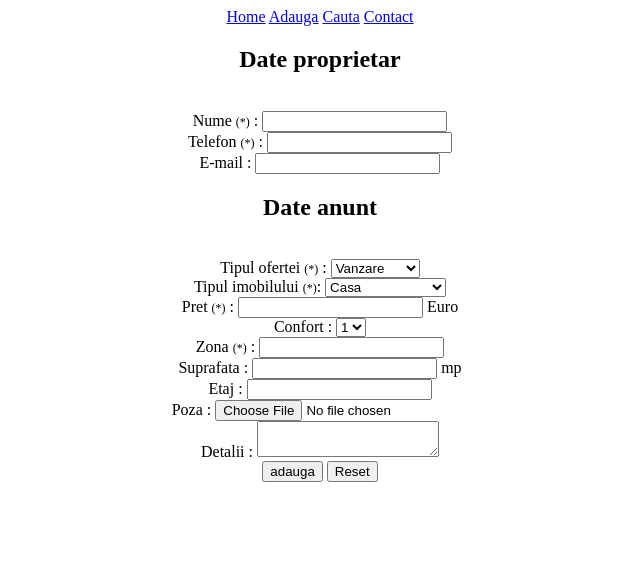
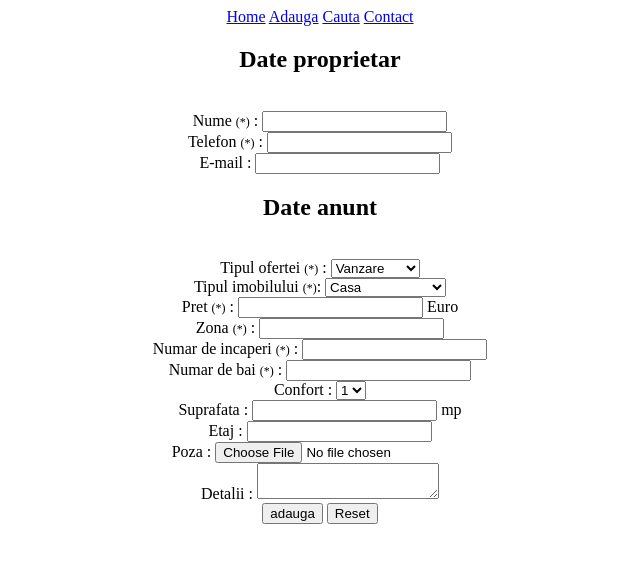
Before and after one commit to vladlep/emcproject, a PHP site: page /adauga.php?actiune=1 in a window 1280 px wide. Shown: the top 563 px of the page, without its empty margins (320-960 px from the left). Run offline with PHP 8.4, Linux system fonts and the light colour scheme.

Commit message:
am adugat valifari ale formularului inainte de a introduce in baa de date .

```diff
--- a/Adauga.php
+++ b/Adauga.php
@@ -49,16 +49,42 @@ function resize($nume_poza){
       $original_height= $original_size[1];
       imagecopyresampled($image_resized, $image_original, 0, 0, 0, 0, 80, 60, $original_width, $original_height);
       imagejpeg($image_resized, $imagine_mica, 100);
+	  }
 
+	function valid_prop($nume,$telefon,$email)
+	{
+	if(strcmp($nume,"")==0)
+	{
+	return "Nu ati introdus nici un nume";
+	}
+	if(strcmp($telefon,"")==0 && ! preg_match('/^0\d{9}$/', $telefon ))
+	return "Nu ati introdus nici un numar de telefon";
+	//pt email
+	if( strcmp($email,"")!=0 && eregi("^[_a-z0-9-]+(\.[_a-z0-9-]+)*@[a-z0-9-]+(\.[a-z0-9-]+)*(\.[a-z]{2,3})$", $email)!=1)
+	return "Ati introdus un email invalid";
 
-}
+	return "";
+	}
+
+	function val_anunt($pret,$zona,$nr_camere,$nr_bai)
+	{
+	if(strcmp($pret,"")==0)
+	return "Va rugam introduceti pretul solicitat.";
+	if(strcmp($zona,"")==0)
+	return "Va rugam intoduceti zona in care este localizat imobilul";
+	if(strcmp($nr_camere,"")==0)
+	return "Va rugam introduceti numarul de incaperi pe care le are spatiul";
+	if(strcmp($nr_bai,"")==0)
+	return "Va rugam introduceti numarul de bai pe care le are spatiul";
+	return "";
+	}
 	?>
 
 
 
 	<form method="post" action="adauga.php?actiune=adauga" enctype="multipart/form-data">
 		<h2> Date proprietar</h2> <br>
-		Nume <span class="style2">(*)</span> :
+		Nume <span  class="style2">(*)</span> :
 		<input type="text" name="nume"	/>
 		<br>
 		Telefon <span class="style2">(*)</span> :
@@ -69,7 +95,7 @@ function resize($nume_poza){
 		<br>
 		<strong><h2> Date anunt</h2> <br>
 		</strong>
-		Tipul ofertei <span class="style2">(*)</span> :
+		Tipul ofertei <span  class="style2">(*)</span> :
 		<select name="tip_oferta" >
 			<option value="Vanzare">Vanzare</option>
 			<option value="Cumparare">Cumparare</option>
@@ -86,6 +112,15 @@ function resize($nume_poza){
 		Pret <span class="style2">(*)</span> :
 		<input type="text" name="pret"/> Euro
 		<br>
+		Zona <span class="style2">(*)</span> :
+		<input type="text" name="zona"/>
+		<br>
+		Numar de incaperi <span class="style2">(*)</span> :
+        <input type="text" name="nr_camere" />
+        <br>
+		Numar de bai <span class="style2">(*)</span> :
+		<input type="text" name="nr_bai" />
+		<br>
 		Confort :
 		<select name="confort">
 			<option value="1">1</option>
@@ -93,9 +128,7 @@ function resize($nume_poza){
 			<option value="3">3</option>
 		</select>
 		<br>
-		Zona <span class="style2">(*)</span> :
-		<input type="text" name="zona"/>
-		<br>
+
 		Suprafata : <input type="text" name="suprafata"/> mp
 		<br>
 		Etaj : <input type="text"  name="etaj" />
@@ -106,9 +139,10 @@ function resize($nume_poza){
 		<br>
 
 
-		<input type="submit" value="adauga" />
+		<input type="submit" value="adauga"  />
 		<input type="reset">
 	</form>
+	<label id="valid_message" value="unu"></label>
 
 	 <?php
  	$actiune = $_GET['actiune'];
@@ -118,6 +152,9 @@ function resize($nume_poza){
 		$telefon = $_POST["telefon"];
 		$email = $_POST["email"];
 		// facem ceva validare
+		$mess_val = valid_prop($nume,$telefon,$email);
+		if ( strcmp($mess_val,"")==0 )
+		{
 
 		//memoram proprietarul
 		mysql_query("INSERT INTO  `imobiliare`.`proprietar` (`id` ,`nume` ,`telefon` ,`email`)VALUES (NULL ,  '$nume',  '$telefon',  '$email');");
@@ -156,13 +193,25 @@ function resize($nume_poza){
 			copy($temp,$dir2);
 			resize($nume_fisier);
 		}
-
-		mysql_query("INSERT INTO `imobiliare`.`anunt` (`id`, `id_proprietar`, `tip_oferta`, `tip_imobil`, `pret`, `confort`, `zona`, `suprafata`, `etaj`, `poza`, `nr_camere`, `nr_bai`, `an_constructie`, `data_anunt`, `Detalii`)
-		 VALUES (NULL, '$id_p', '$tip_oferta', '$tip_imobil', '$pret', '$confort', '$zona', '$suprafata', '$etaj', '$nume_fisier', '3', '3', '1999', '2010-01-15', '$detalii');");
+		$nr_camere = $_POST['nr_camere'];
+		$nr_bai = $_POST['nr_bai'];
+		$data = date('y-m-d');
+		$mess_val = val_anunt($pret,$zona,$nr_camere,$nr_bai);
+		if( strcmp($mess_val,"")==0)
+		{
+		mysql_query("INSERT INTO `imobiliare`.`anunt` (`id`, `id_proprietar`, `tip_oferta`, `tip_imobil`, `pret`, `confort`, `zona`, `suprafata`, `etaj`, `poza`, `nr_camere`, `nr_bai`, `data_anunt`, `Detalii`)
+		 VALUES (NULL, '$id_p', '$tip_oferta', '$tip_imobil', '$pret', '$confort', '$zona', '$suprafata', '$etaj', '$nume_fisier', '$nr_camere', '$nr_bai', '$data', '$detalii');");
+		$mess_val= "Anuntul a fost adaugat cu succes";
+		}
+		}//primul if de la validarea proprietarului
 
 
+	?>
+	<label> <?=$mess_val?> </label>
+	<?php
 
-		}
+	}//if  ce verifica daca actiunea e de adaugare
+
 	?>
 
 <!-- InstanceEndEditable -->
```
